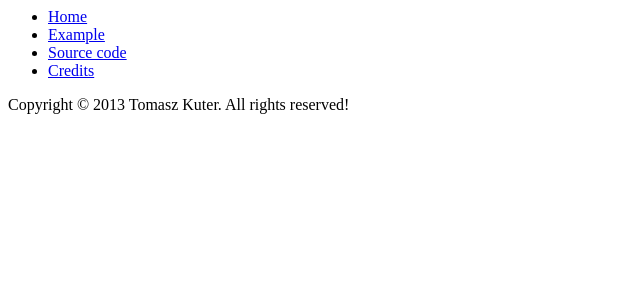
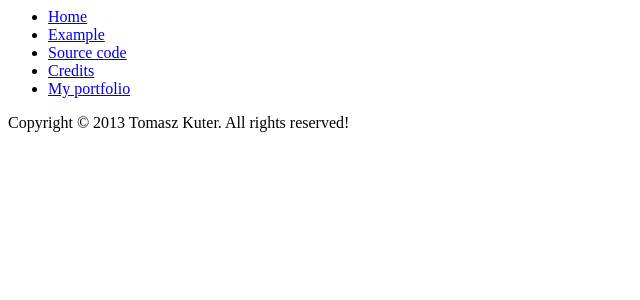
Before and after one commit to evolic/zf1-google-maps, a PHP site: template application/views/layouts/default.phtml in a window 1280 px wide. Shown: the top 300 px of the page, without its empty margins (0-640 px from the left). Run offline with PHP 8.4, Linux system fonts and the light colour scheme; the template is opened without the code that fills it, so the values that code supplies are empty.

Commit message:
- Added link to portfolio

```diff
--- a/application/views/layouts/default.phtml
+++ b/application/views/layouts/default.phtml
@@ -39,6 +39,7 @@
         <li role="menuitem"><a href="/index/subform">Example</a></li>
         <li role="menuitem"><a href="/index/source-code">Source code</a></li>
         <li role="menuitem"><a href="/index/credits">Credits</a></li>
+        <li role="menuitem" class="portfolio fr"><a href="http://evolic.eu5.org/">My portfolio</a></li>
       </ul>
       <div class="cb"></div>
     </nav>
```
